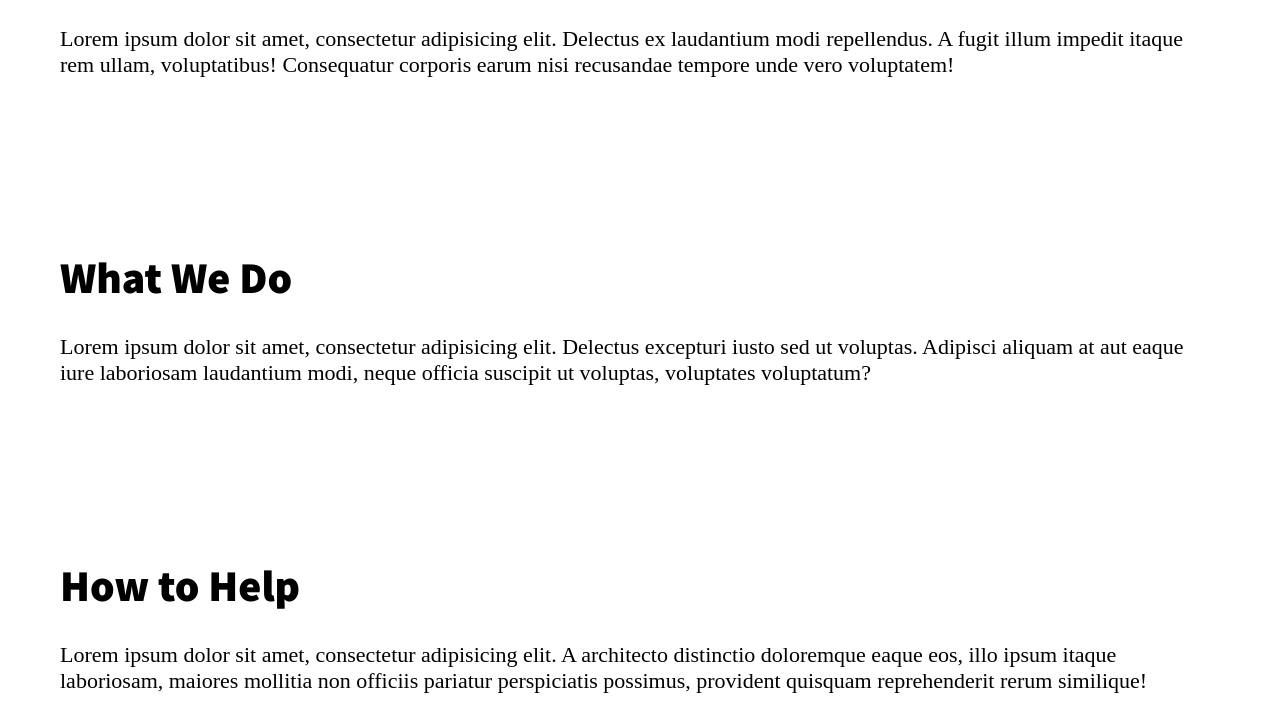
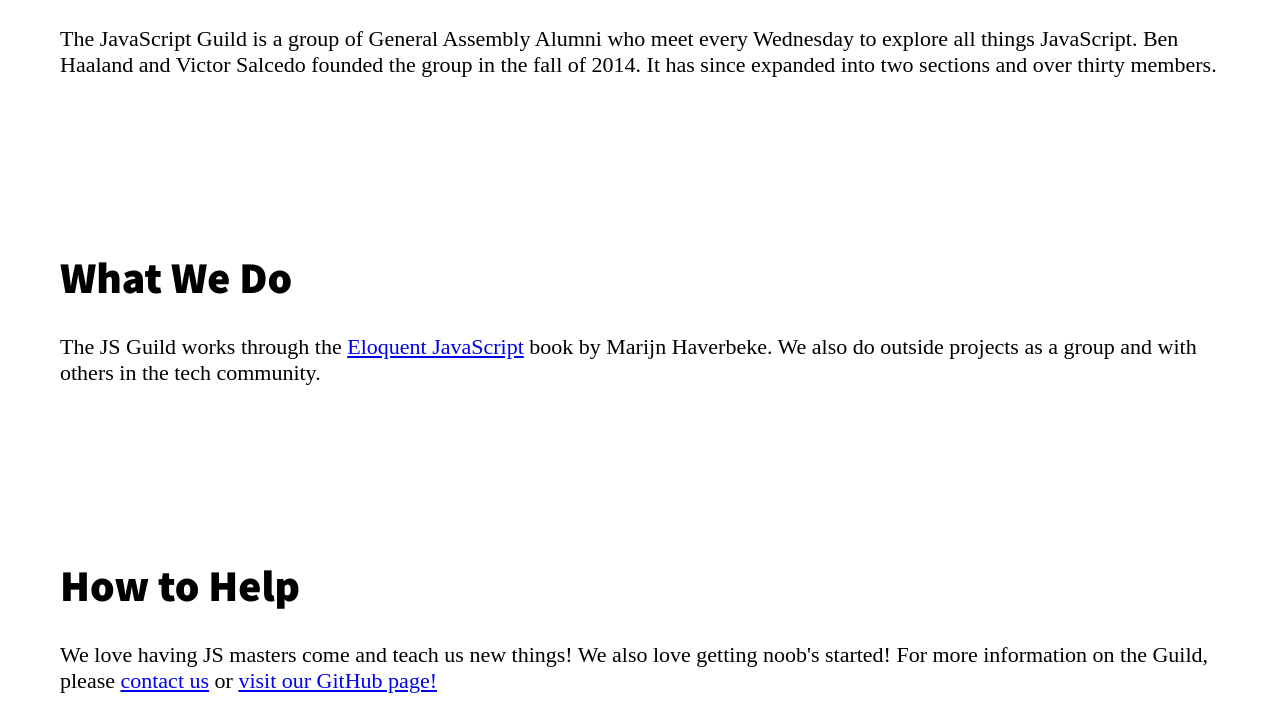
Before and after one commit to JSguild-DC/jsguild-dc.github.io, a plain HTML site: page index.html in a window 1280 px wide. Shown: the part 496-1200 px from the top of the page. Drawn offline with Linux system fonts and the light colour scheme; some packages are replaced by stand-ins of ours; a web font is replaced by a local one.

Commit message:
adding some content!

```diff
--- a/index.html
+++ b/index.html
@@ -45,17 +45,17 @@
 
         <section class="block block-1">
             <h1 id="js-sticky-nav-filler" class="block-header">Who We Are</h1>
-            <p class="block-text">Lorem ipsum dolor sit amet, consectetur adipisicing elit. Delectus ex laudantium modi repellendus. A fugit illum impedit itaque rem ullam, voluptatibus! Consequatur corporis earum nisi recusandae tempore unde vero voluptatem!</p>
+            <p class="block-text">The JavaScript Guild is a group of General Assembly Alumni who meet every Wednesday to explore all things JavaScript.  Ben Haaland and Victor Salcedo founded the group in the fall of 2014. It has since expanded into two sections and over thirty members.</p>
         </section>
 
         <section class="block block-2">
             <h1 class="block-header">What We Do</h1>
-            <p class="block-text">Lorem ipsum dolor sit amet, consectetur adipisicing elit. Delectus excepturi iusto sed ut voluptas. Adipisci aliquam at aut eaque iure laboriosam laudantium modi, neque officia suscipit ut voluptas, voluptates voluptatum?</p>
+            <p class="block-text">The JS Guild works through the <a href="http://eloquentjavascript.net/">Eloquent JavaScript</a> book by Marijn Haverbeke.  We also do outside projects as a group and with others in the tech community.</p>
         </section>
 
         <section class="block block-3">
             <h1 class="block-header">How to Help</h1>
-            <p class="block-text">Lorem ipsum dolor sit amet, consectetur adipisicing elit. A architecto distinctio doloremque eaque eos, illo ipsum itaque laboriosam, maiores mollitia non officiis pariatur perspiciatis possimus, provident quisquam reprehenderit rerum similique!</p>
+            <p class="block-text">We love having JS masters come and teach us new things!  We also love getting noob's started!  For more information on the Guild, please <a href="mailto:bphaaland@gmail.com"> contact us</a> or <a href="https://github.com/JSguild-DC"> visit our GitHub page!</a></p>
         </section>
 
         <section class="block block-4">
```
